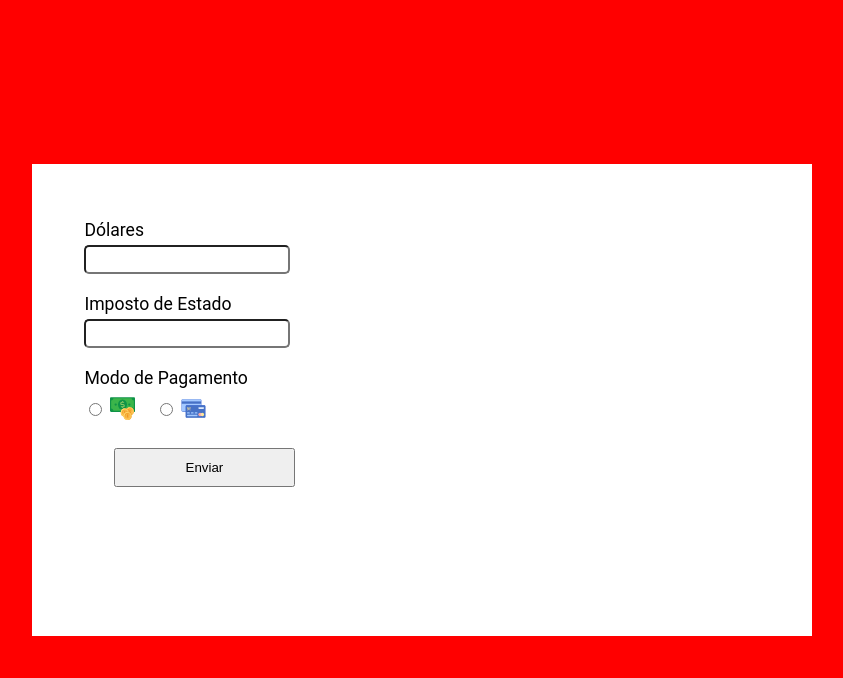
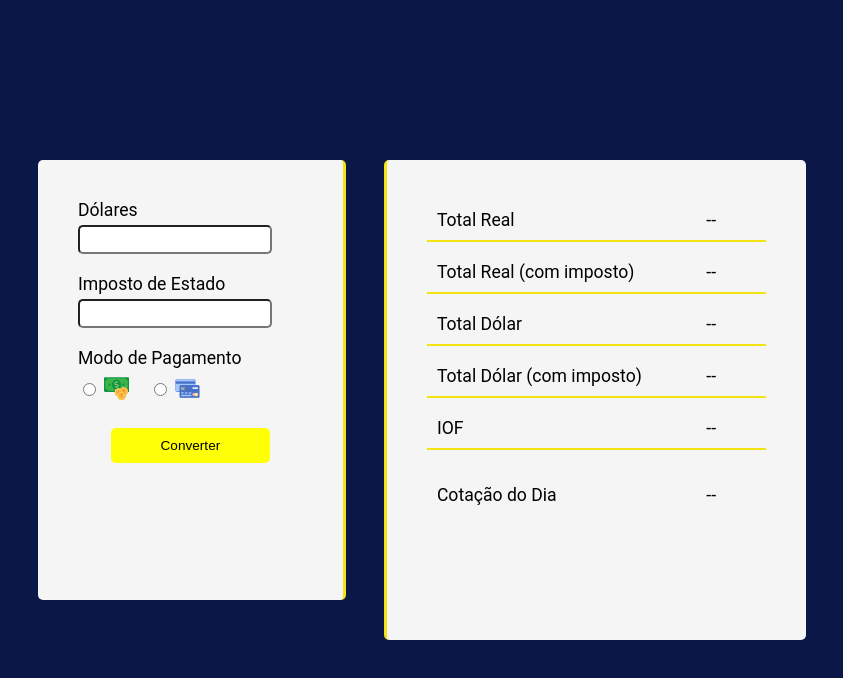
Before and after one commit to leticiappiedade/Projects, a React (Create React App) app in the folder desafio_leticia/conversor_stone/: page / in a window 1280 px wide. Shown: the top 678 px of the page, without its empty margins (218-1061 px from the left). Built offline with nearby package versions, Linux system fonts and the light colour scheme.

Commit message:
Layout Base do app
Layout base do app foi alterado

```diff
--- a/desafio_leticia/conversor_stone/src/App.js
+++ b/desafio_leticia/conversor_stone/src/App.js
@@ -40,9 +40,74 @@ function App() {
               </div>
             </div>
 
-            <button type="submit" className="btn-convert">Enviar</button>
+            <button type="submit" className="btn-convert">Converter</button>
 
           </div>
+
+          <div className="mid-sect"></div>
+
+          <div className="result-section">
+
+            <div className="result-control">
+              <div class="result-control-label">
+                <span>Total Real</span>
+              </div>
+              <div className="result-control-info">
+                <span>--</span>
+              </div>
+            </div>
+
+            <div className="result-control">
+              <div class="result-control-label">
+                <span>Total Real (com imposto)</span>
+              </div>
+              <div className="result-control-info">
+                <span>--</span>
+              </div>
+            </div>
+
+            <div className="result-control">
+              <div class="result-control-label">
+                <span>Total Dólar</span>
+              </div>
+              <div className="result-control-info">
+                <span>--</span>
+              </div>
+            </div>
+
+            <div className="result-control">
+              <div class="result-control-label">
+                <span>Total Dólar (com imposto)</span>
+              </div>
+              <div className="result-control-info">
+                <span>--</span>
+              </div>
+            </div>
+
+            <div className="result-control">
+              <div class="result-control-label">
+                <span>IOF</span>
+              </div>
+              <div className="result-control-info">
+                <span>--</span>
+              </div>
+            </div>
+
+            <div className="result-control">
+              <div class="result-control-label">
+                <span>Cotação do Dia</span>
+              </div>
+              <div className="result-control-info">
+                <span>--</span>
+              </div>
+            </div>
+
+          </div>
+
+
+
+
+
         </div>
 
 
--- a/desafio_leticia/conversor_stone/src/assets/App.css
+++ b/desafio_leticia/conversor_stone/src/assets/App.css
@@ -5,7 +5,7 @@
 
   width:100vw;
   height:100vh;
-  background-color:red;
+  background-color:#0A1747;
   display:flex;
   justify-content: center;
   align-items: center;
@@ -16,14 +16,22 @@
   padding-top:2vh;
   padding-bottom:2vh;
   padding-left:1vw;
-  background-color:white;
+  padding-right:1vw;
+
+
+  display:flex;
+  flex-flow:row;
 }
 
 .form{
-  width:25vw;
+  width:40%;
   height:50vh;
   padding-top:40px;
   border-radius:5px;
+  border-right:3px solid #F2E313;
+
+  background-color:#F5f5f5;
+
 }
 
 .form-items{
@@ -37,6 +45,7 @@
 
   font-size:1.1em;
   font-family:'Roboto', sans-serif;
+
 
 }
 
@@ -69,6 +78,65 @@
 }
 
 .btn-convert{
-  padding:10px 70px;
+  padding:10px 50px;
   pointer-events: stroke;
+  border-radius:5px;
+  border:0;
+  background-color:#FFFF05;
+
+  font-size:.85em;
 }
+
+.mid-sect{
+  width:5%;
+  height:50vh;
+}
+
+/* Css da parte dos resultados de conversão */
+
+.result-section{
+  width:55%;
+  height:50vh;
+  padding-top:40px;
+  padding-bottom:40px;
+  background-color:#F5f5f5;
+
+  justify-self:flex-end;
+  border-left:3px solid #F2E313;
+  border-radius:5px;
+
+  font-family:'Roboto', sans-serif;
+
+
+}
+
+.result-control{
+  margin-left:40px;
+  margin-right:40px;
+
+  display:flex;
+  flex-flow:row;
+  font-size:1.1em;
+
+  margin-bottom:10px;
+  border-bottom:solid 2px #F2E313;
+
+}
+
+.result-control-label{
+  width:70%;
+  padding:10px;
+
+  display:flex;
+  align-items: flex-start;
+}
+
+.result-control-info{
+  width:30%;
+  padding:10px;
+}
+
+.result-control:last-child{
+  margin-top:25px;
+  border:0;
+}
```
